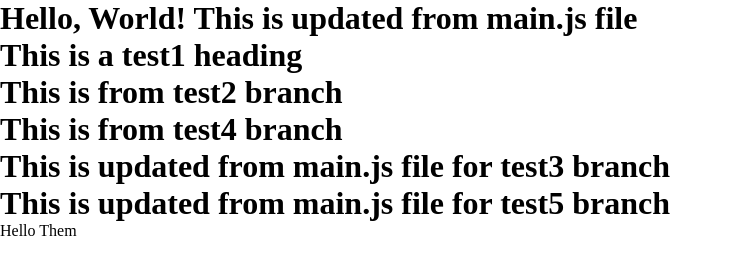
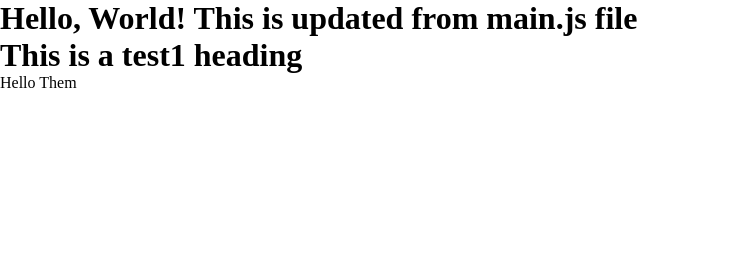
Before and after one commit to KasparPanmei/practiceRepo, a plain HTML site: page index.html in a window 1280 px wide. Shown: the whole page, without its empty margins (0-733 px from the left). Drawn offline with Linux system fonts and the light colour scheme.

Commit message:
first update

```diff
--- a/index.html
+++ b/index.html
@@ -9,12 +9,6 @@
 <body>
     <h1>Hello, World! <b id="highlight">!</b></h1>
     <h1 id="test1">This is a test1 heading</h1>
-    <h1 id="test2">This is from test2 branch</h1>
-
-    <h1 id="test4">This is from test4 branch</h1>
-
-    <h1 id="test3">This is from test3 branch</h1>
-    <h1 id="test5">This is from test3 branch</h1>
     Hello Them
 </body>
 <script src="main.js"></script>
```
